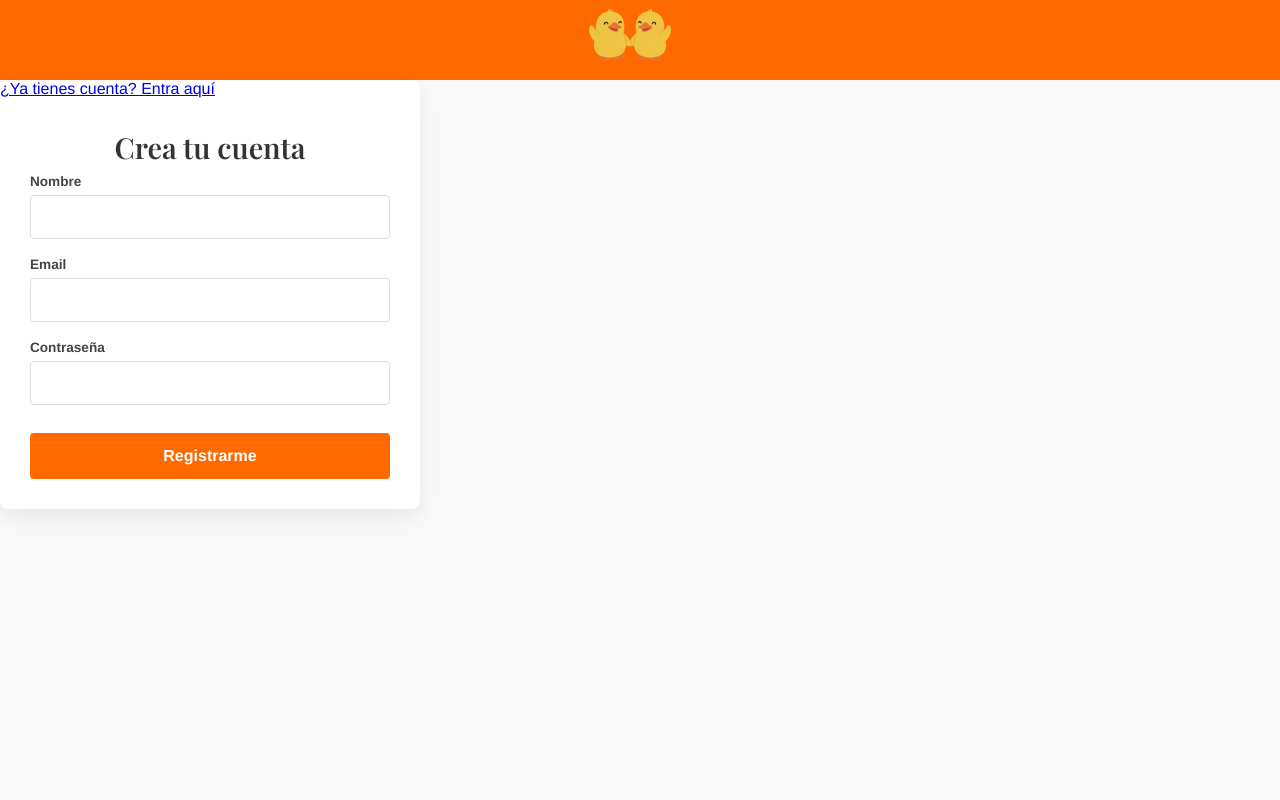
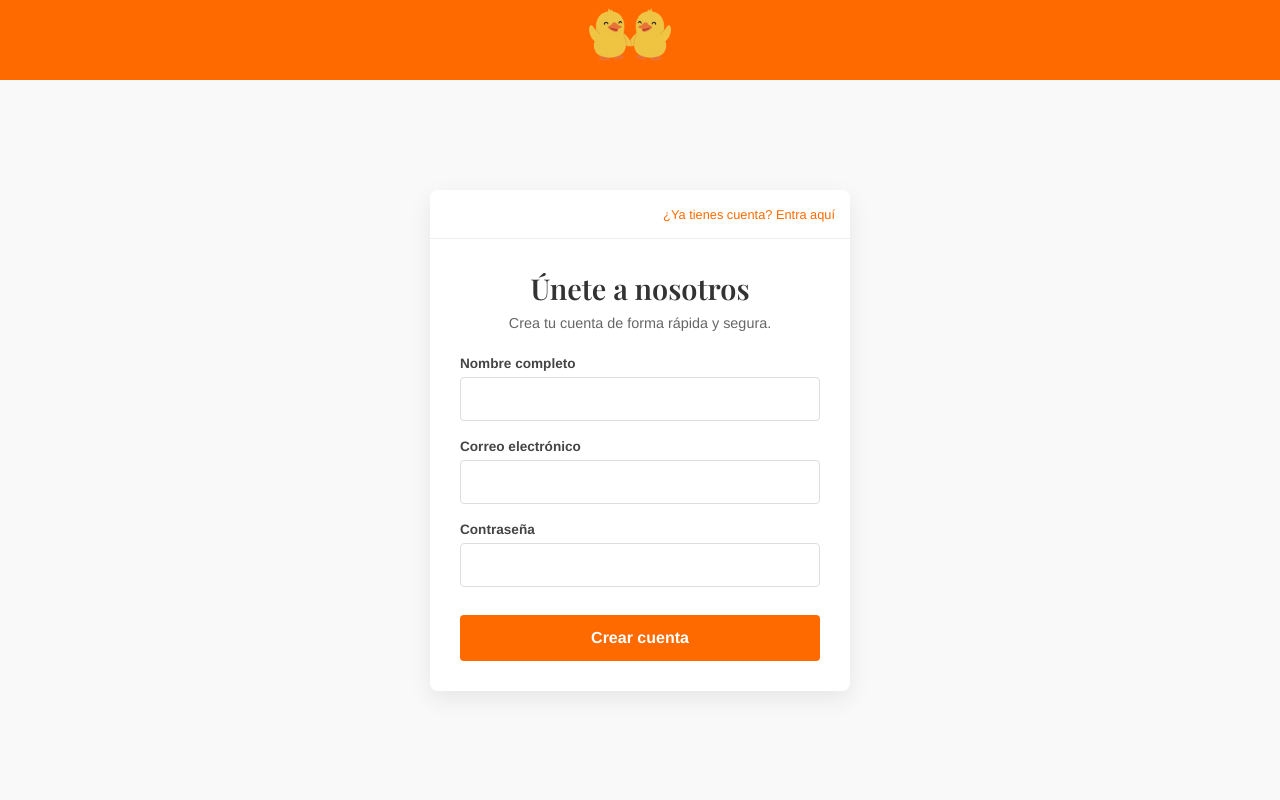
Before and after one commit to valesitajim/Psicopato-WebPage, a Python web app: template ui/templates/register.html in a window 1280 px wide. Run offline with Jinja, Linux system fonts and the light colour scheme; the template is opened without the code that fills it, so the values that code supplies are empty.

Commit message:
carga correcta del css en login y register

```diff
--- a/ui/static/css/main.css
+++ b/ui/static/css/main.css
@@ -535,30 +535,18 @@ footer {
   max-width: 420px;
   overflow: hidden;
 }
-.auth-box__tabs {
-  display: flex;
+.auth-box__header {
+  padding: 15px;
+  text-align: right;
   border-bottom: 1px solid #eee;
 }
-.auth-box__tab {
-  flex: 1;
-  background: none;
-  border: none;
-  padding: 18px 0;
-  font-size: 1rem;
-  font-weight: 600;
-  color: #999;
-  cursor: pointer;
-  transition: all 0.3s ease;
-  border-bottom: 3px solid transparent;
+.auth-box__link--switch {
+  font-size: 0.8rem;
+  color: #ff6a00;
+  text-decoration: none;
 }
-.auth-box__tab--active {
-  color: #ff6a00;
-  border-bottom-color: #ff6a00;
-  background-color: #fff;
-}
-.auth-box__tab:hover:not(.auth-box__tab--active) {
-  color: #666;
-  background-color: #fdfdfd;
+.auth-box__link--switch:hover {
+  text-decoration: underline;
 }
 .auth-box__title {
   color: #333;
@@ -591,7 +579,7 @@ footer {
 
 .auth-form {
   padding: 30px;
-  display: none;
+  display: block;
 }
 .auth-form--active {
   display: block;
--- a/ui/templates/register.html
+++ b/ui/templates/register.html
@@ -3,12 +3,11 @@
 <head>
     <meta charset="UTF-8">
     <meta name="viewport" content="width=device-width, initial-scale=1.0">
+    <title>Crear Cuenta - PATOS</title>
     <link rel="icon" href="/static/img/favicon.png" type="image/x-icon"> <!--icono de la página-->
-    <title>Acceso - PATOS</title>
     <link href="https://fonts.googleapis.com/css2?family=Playfair+Display:wght@400;600&family=Syncopate:wght@700&display=swap" rel="stylesheet">
     <link rel="stylesheet" href="/static/css/main.css">
 </head>
-
 <body class="auth-body">
 
     <header class="header__bar" style="justify-content: center;">
@@ -17,27 +16,31 @@
         </a>
     </header>
 
+    <main class="auth-page">
         <div class="auth-box">
             <div class="auth-box__header">
                 <a href="/login" class="auth-box__link--switch">¿Ya tienes cuenta? Entra aquí</a>
             </div>
-        <form action="/procesar-register" method="POST" class="auth-form auth-form--active">
-            <h1 class="auth-box__title">Crea tu cuenta</h1>
+            <form action="/procesar-registro" method="POST" class="auth-form auth-form--active">
+                <h1 class="auth-box__title">Únete a nosotros</h1>
+                <p class="auth-box__subtitle">Crea tu cuenta de forma rápida y segura.</p>
+
                 <div class="auth-form__group">
-                <label class="auth-form__label">Nombre</label>
+                    <label class="auth-form__label">Nombre completo</label>
                     <input type="text" name="nombre" class="auth-form__input" required>
                 </div>
                 <div class="auth-form__group">
-                <label class="auth-form__label">Email</label>
+                    <label class="auth-form__label">Correo electrónico</label>
                     <input type="email" name="email" class="auth-form__input" required>
                 </div>
                 <div class="auth-form__group">
                     <label class="auth-form__label">Contraseña</label>
                     <input type="password" name="password" class="auth-form__input" required>
                 </div>
-            <button type="submit" class="auth-form__btn">Registrarme</button>
+                <button type="submit" class="auth-form__btn">Crear cuenta</button>
             </form>
         </div>
+    </main>
 
 </body>
 </html>
```
Also changed, not shown: ui/templates/login.html (+6 -3 lines), 3 other files. Lines whose indentation alone changed are shown as unchanged.
